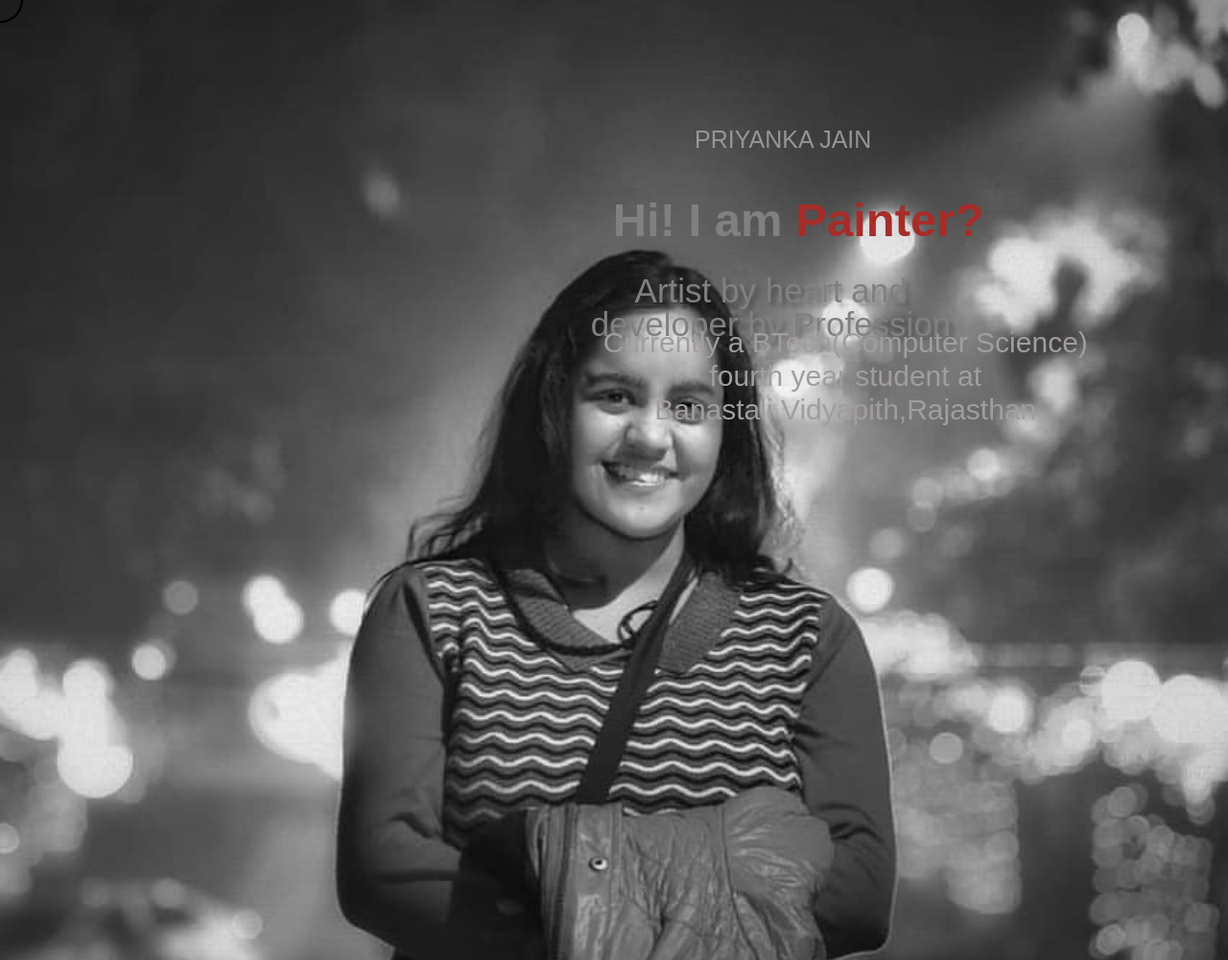
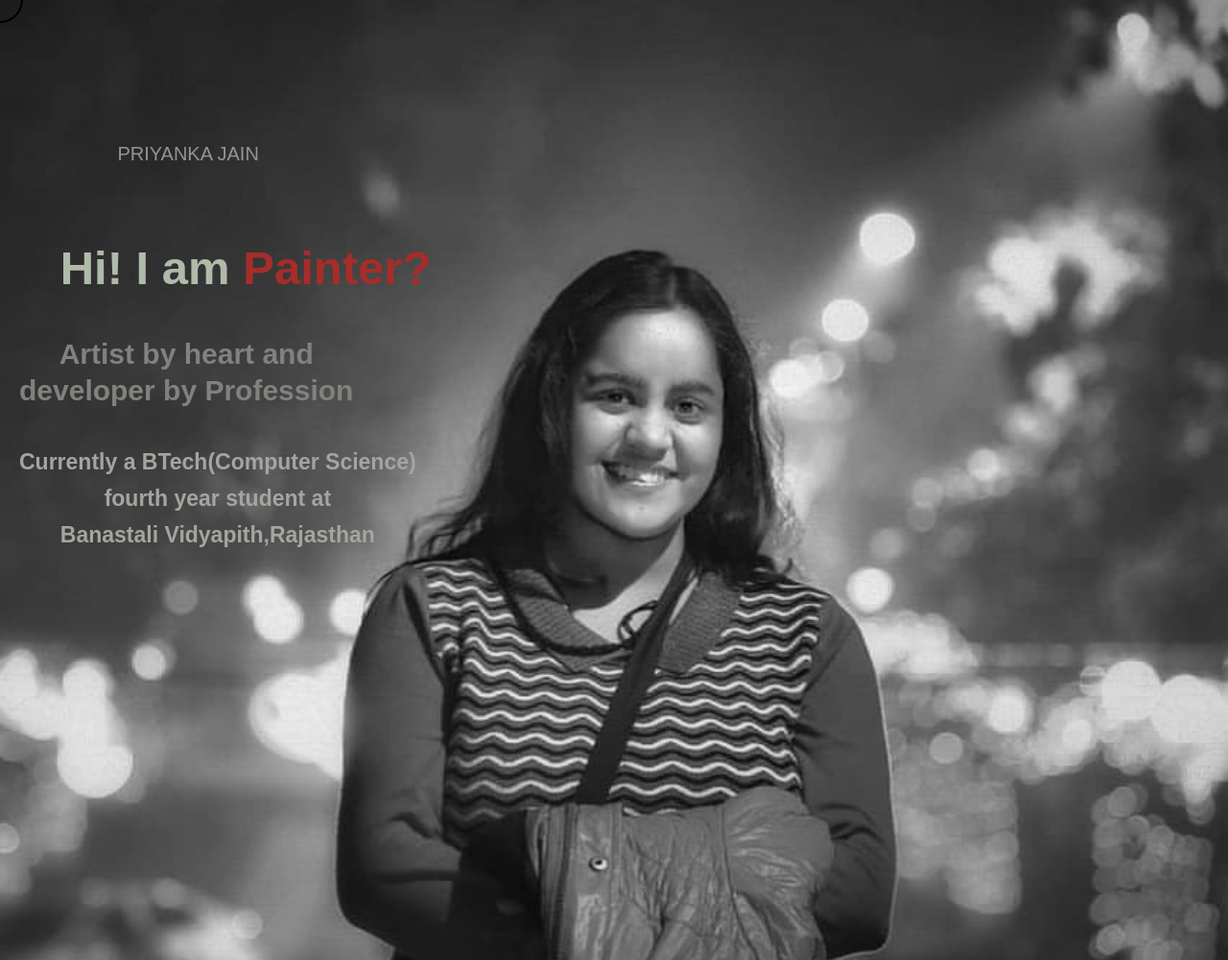
Before and after one commit to priyankajain111/profile, a plain HTML site: page index.html in a window 1280 px wide. Shown: the top 1000 px of the page at 96% size. Drawn offline with nearby package versions, Linux system fonts and the light colour scheme.

Commit message:
Add files via upload

```diff
--- a/style.css
+++ b/style.css
@@ -8,14 +8,14 @@
 
 
 position: absolute;
-left: 55%;
-line-height: 25vh;
+left: 8%;
+line-height: 30vh;
 /* top: 18%; */
 
 font-family: sans-serif;
 font-style: normal;
-font-weight: normal;
-font-size: 25px;
+font-weight:lighter;
+font-size: 20px;
 
 color: rgba(162, 157, 157, 0.91);
 
@@ -38,17 +38,17 @@ span{
   left: 50%;
   transform: translate(-50%,-50%); */
   position: absolute;
-  left: 65%;;
+  left: 20%;;
 /* line-height: 45vh; */
-  top: 18%;
+  top: 23%;
 
   font-family: sans-serif;
   font-style: normal;
-  font-weight: bold;
+  font-weight:bold;
   font-size: 49px;
   /* line-height: 70px; */
   transform: translate(-50%,-50%);
-color: grey;
+color: #afbaa8;
 }
 .wrapper p
 {
@@ -95,41 +95,54 @@ color: grey;
 {
   /* Artist by heart and developer by Profession */
 
-
+/* left: 60%; */
 position: absolute;
-left: 46.55%;
+text-align: center;
+justify-content: center;
 /* line-height: 40vh; */
-top: 23%;
+top: 30%;
 
 
 font-family: sans-serif;
 font-style: normal;
-font-weight: normal;
-font-size: 35px;
-line-height: 35px;
+font-weight: bold;
+font-size: 30px;
+line-height: 38px;
 
-color: grey;
+color: #7f827d;
 
-text-shadow: 4px 4px 4px rgba(0, 0, 0, 0.25);
+/* text-shadow: 4px 4px 4px rgba(0, 0, 0, 0.25); */
 }
 #detail
 {
-  /* Currently a BTech fourth year student at Banastali Vidyapith,Rajasthan */
+  /* Currently a BTech(Computer Science) fourth year student at Banastali Vidyapith,Rajasthan. */
 
-
+/* background-color: black; */
   position: absolute;
-  left: 47.55%;
-
-  top: 28.92%;
+  text-align: center;
+  justify-content: center;
+/* left: 60%; */
+  top: 41.92%;
 
 
   font-family: sans-serif;
   font-style: normal;
-  font-weight: normal;
-  font-size: 30px;
-  line-height: 35px;
+  font-weight: bold;
+  font-size: 23px;
+  line-height: 38px;
 
-  color: #A29D9D;
+  color: #a2a69f;
+}
+.resume-btn
+{
+  position: absolute;
+  left: 65.75%;
+
+  top: 65.92%;
+
+
+  font-family: sans-serif;
+
 }
 
 /* .img-position
```
